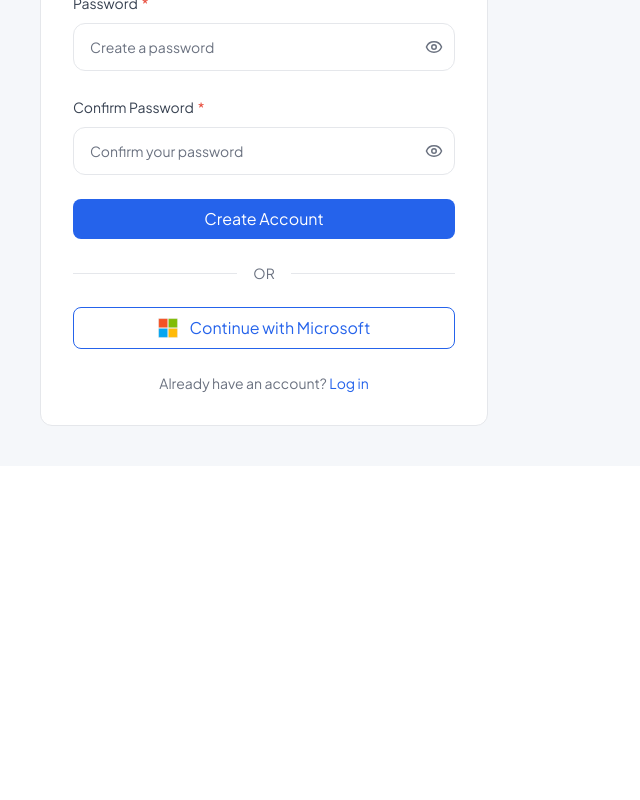
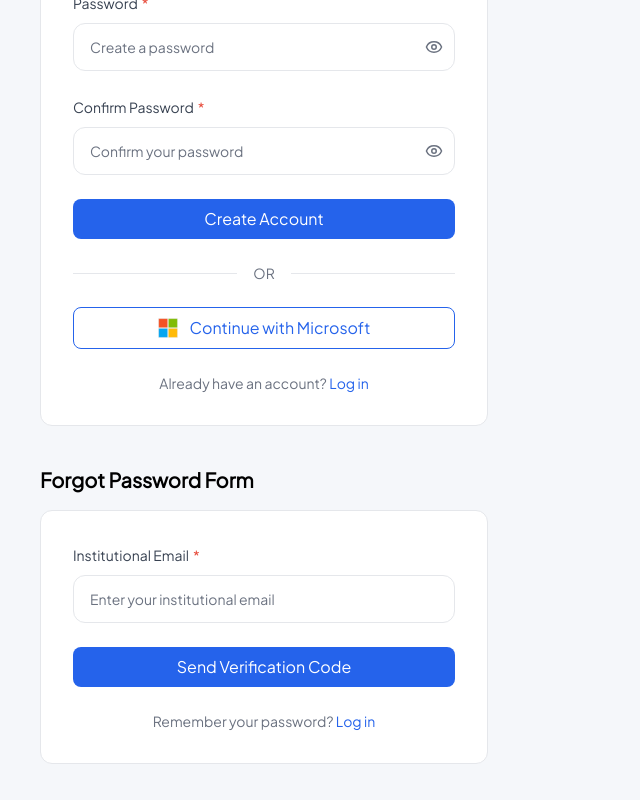
Before and after one commit to LUIS1519Q/UCEConnect, a React (Vite) app in the folder frontend/: page /design-system in a window 1280 px wide. Shown: the part 3904-4704 px from the top of the page, without its empty margins (0-640 px from the left). Before the commit the page ends 4370 px from the top, so only its background shows below. Built offline with nearby package versions, Linux system fonts and the light colour scheme; no server answers.

Commit message:
feat(forgot-password-form): implement forgot password organism

```diff
--- /dev/null
+++ b/frontend/src/components/ui/organisms/ForgotPasswordForm/ForgotPasswordForm.tsx
@@ -0,0 +1,48 @@
+import {
+  Button,
+  Link,
+  TextInput,
+} from "../../atoms";
+
+import {
+  FormField,
+} from "../../molecules";
+
+import type { ForgotPasswordFormProps } from "./ForgotPasswordForm.types";
+
+export default function ForgotPasswordForm({
+  onSubmit,
+}: ForgotPasswordFormProps) {
+  return (
+    <form
+      onSubmit={onSubmit}
+      className="space-y-6"
+    >
+      <FormField
+        id="email"
+        label="Institutional Email"
+        required
+      >
+        <TextInput
+          id="email"
+          type="email"
+          placeholder="Enter your institutional email"
+        />
+      </FormField>
+
+      <Button
+        type="submit"
+        className="w-full"
+      >
+        Send Verification Code
+      </Button>
+
+      <p className="text-center text-sm text-textSecondary">
+        Remember your password?{" "}
+        <Link href="#">
+          Log in
+        </Link>
+      </p>
+    </form>
+  );
+}
--- /dev/null
+++ b/frontend/src/components/ui/organisms/ForgotPasswordForm/ForgotPasswordForm.types.ts
@@ -0,0 +1,5 @@
+import type { FormEventHandler } from "react";
+
+export interface ForgotPasswordFormProps {
+  onSubmit?: FormEventHandler<HTMLFormElement>;
+}
--- /dev/null
+++ b/frontend/src/components/ui/organisms/ForgotPasswordForm/index.ts
@@ -0,0 +1,2 @@
+export { default as ForgotPasswordForm } from "./ForgotPasswordForm";
+export type { ForgotPasswordFormProps } from "./ForgotPasswordForm.types";
--- a/frontend/src/components/ui/organisms/index.ts
+++ b/frontend/src/components/ui/organisms/index.ts
@@ -1,2 +1,3 @@
 export * from "./LoginForm";
 export * from "./RegisterForm";
+export * from "./ForgotPasswordForm";
--- a/frontend/src/pages/dev/DesignSystemPage.tsx
+++ b/frontend/src/pages/dev/DesignSystemPage.tsx
@@ -26,6 +26,7 @@ import {
 import {
   LoginForm,
   RegisterForm,
+  ForgotPasswordForm,
 } from "../../components/ui/organisms";
 
 export default function DesignSystemPage() {
@@ -426,6 +427,16 @@ export default function DesignSystemPage() {
           </div>
         </section>
 
+        <section>
+          <h2 className="mb-4 text-xl font-semibold">
+            Forgot Password Form
+          </h2>
+
+          <div className="max-w-md rounded-xl border border-border bg-surface p-8">
+            <ForgotPasswordForm />
+          </div>
+        </section>
+
       </div>
 
     </div>
```
